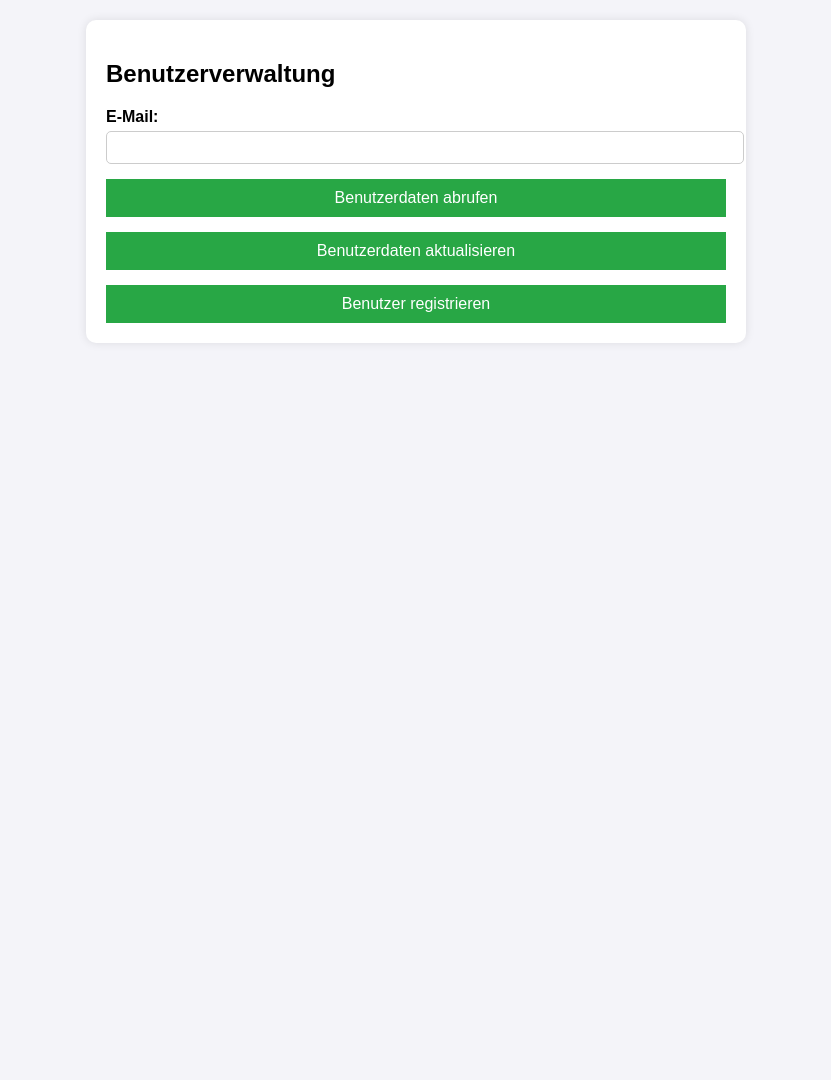
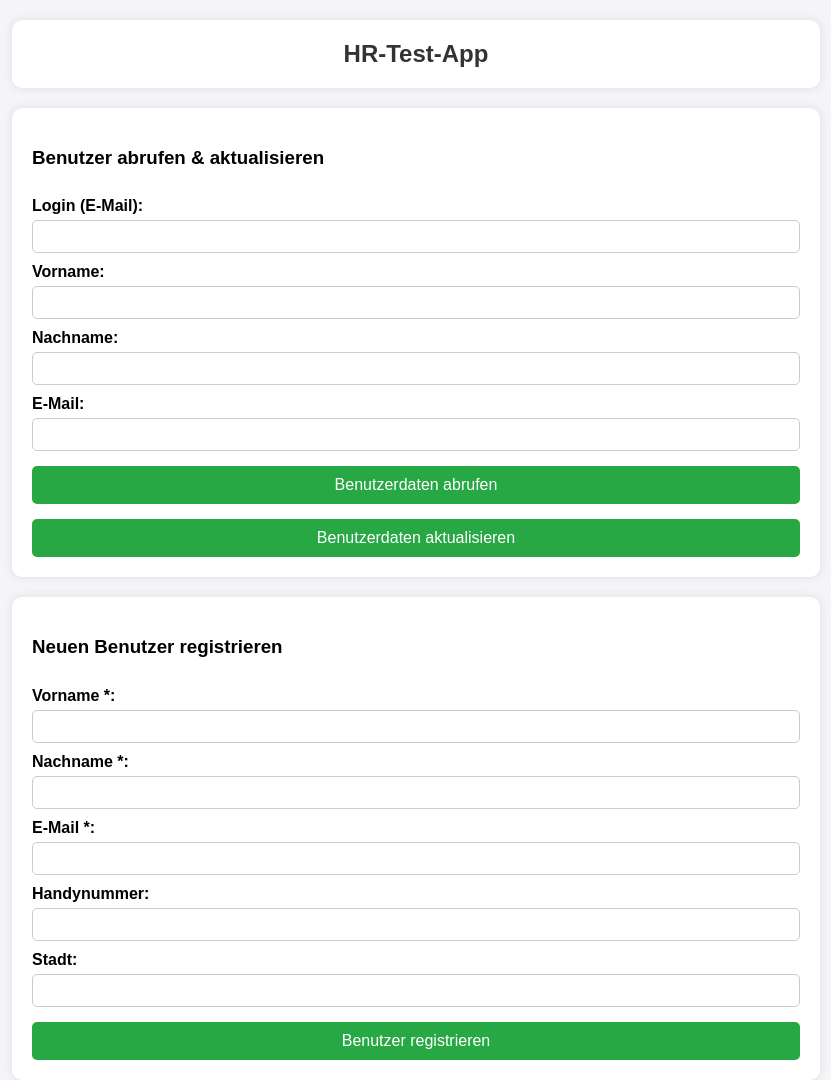
Before and after one commit to sasaf001/RB, a plain HTML site: page src/index.html in a window 1280 px wide. Shown: the whole page, without its empty margins (224-1055 px from the left). Before the commit the page ends 800 px from the top, so only its background shows below. Drawn offline with Linux system fonts and the light colour scheme.

Commit message:
Update index.html

```diff
--- a/src/index.html
+++ b/src/index.html
@@ -3,7 +3,7 @@
 <head>
     <meta charset="UTF-8">
     <meta name="viewport" content="width=device-width, initial-scale=1.0">
-    <title>Benutzerverwaltung</title>
+    <title>HR-Test-App</title>
     <style>
         body {
             font-family: Arial, sans-serif;
@@ -12,28 +12,49 @@
             flex-direction: column;
             align-items: center;
             margin: 0;
+            padding: 0;
+        }
+        .header {
+            display: flex;
+            justify-content: space-between;
+            align-items: center;
+            width: 60%;
+            background: white;
             padding: 20px;
+            border-radius: 10px;
+            box-shadow: 0 0 10px rgba(0, 0, 0, 0.1);
+            margin-top: 20px;
+        }
+        h2 {
+            flex-grow: 1;
+            text-align: center;
+            color: #333;
+            font-size: 24px;
+            margin: 0;
         }
         .container {
             background: white;
             padding: 20px;
             border-radius: 10px;
             box-shadow: 0 0 10px rgba(0, 0, 0, 0.1);
-            width: 50%;
+            width: 60%;
+            margin-top: 20px;
+        }
+        form {
+            display: flex;
+            flex-direction: column;
         }
         label {
+            margin-top: 10px;
             font-weight: bold;
-            display: block;
-            margin-top: 10px;
         }
         input {
-            width: 100%;
             padding: 8px;
             margin-top: 5px;
             border: 1px solid #ccc;
             border-radius: 5px;
         }
-        button {
+        input[type="button"] {
             margin-top: 15px;
             background-color: #28a745;
             color: white;
@@ -41,51 +62,156 @@
             border: none;
             padding: 10px;
             font-size: 16px;
-            width: 100%;
         }
-        button:hover {
+        input[type="button"]:hover {
             background-color: #218838;
         }
     </style>
 </head>
 <body>
+    <!-- Header -->
+    <div class="header">
+        <h2>HR-Test-App</h2>
+    </div>
+
+    <!-- Benutzer Login und Aktualisierung -->
     <div class="container">
-        <h2>Benutzerverwaltung</h2>
-        <label for="email">E-Mail:</label>
-        <input type="email" id="email" required>
-        <button onclick="fetchUserData()">Benutzerdaten abrufen</button>
-        <button onclick="updateUserData()">Benutzerdaten aktualisieren</button>
-        <button onclick="createUser()">Benutzer registrieren</button>
+        <h3>Benutzer abrufen & aktualisieren</h3>
+        <form id="userForm">
+            <label for="login">Login (E-Mail):</label>
+            <input type="email" id="login" name="login" required>
+
+            <label for="firstName">Vorname:</label>
+            <input type="text" id="firstName" name="firstName">
+
+            <label for="lastName">Nachname:</label>
+            <input type="text" id="lastName" name="lastName">
+
+            <label for="email">E-Mail:</label>
+            <input type="email" id="email" name="email">
+
+            <input type="button" value="Benutzerdaten abrufen" onclick="fetchUserData()">
+            <input type="button" value="Benutzerdaten aktualisieren" onclick="updateUserData()">
+        </form>
+    </div>
+
+    <!-- Benutzerregistrierung -->
+    <div class="container">
+        <h3>Neuen Benutzer registrieren</h3>
+        <form id="registerForm">
+            <label for="regFirstName">Vorname *:</label>
+            <input type="text" id="regFirstName" name="regFirstName" required>
+
+            <label for="regLastName">Nachname *:</label>
+            <input type="text" id="regLastName" name="regLastName" required>
+
+            <label for="regEmail">E-Mail *:</label>
+            <input type="email" id="regEmail" name="regEmail" required>
+
+            <label for="regMobilePhone">Handynummer:</label>
+            <input type="tel" id="regMobilePhone" name="regMobilePhone">
+
+            <label for="regCity">Stadt:</label>
+            <input type="text" id="regCity" name="regCity">
+
+            <input type="button" value="Benutzer registrieren" onclick="createUser()">
+        </form>
     </div>
 
     <script>
         async function fetchUserData() {
-            const email = document.getElementById('email').value;
-            if (!email) {
-                alert("Bitte geben Sie eine E-Mail ein.");
+            const login = document.getElementById('login').value.trim();
+            if (!login) {
+                alert("Bitte geben Sie eine Login-E-Mail-Adresse ein.");
                 return;
             }
 
             try {
-                const response = await fetch(`https://example.com/api/users/${email}`);
+                const response = await fetch(`https://demo-green-puma-81717.okta.com/api/v1/users/${login}`, {
+                    method: 'GET',
+                    headers: {
+                        'Authorization': 'SSWS YOUR_API_KEY',
+                        'Content-Type': 'application/json'
+                    }
+                });
+
                 if (response.ok) {
-                    const data = await response.json();
-                    alert("Benutzerdaten: " + JSON.stringify(data));
+                    const userData = await response.json();
+                    document.getElementById('firstName').value = userData.profile.firstName || "";
+                    document.getElementById('lastName').value = userData.profile.lastName || "";
+                    document.getElementById('email').value = userData.profile.email || "";
                 } else {
-                    alert("Fehler beim Abrufen der Benutzerdaten");
+                    alert("Fehler beim Abrufen der Benutzerdaten.");
                 }
             } catch (error) {
-                console.error(error);
-                alert("Verbindungsfehler");
+                alert("Verbindungsproblem.");
             }
         }
 
         async function updateUserData() {
-            alert("Benutzerdaten aktualisieren: Noch nicht implementiert");
+            const login = document.getElementById('login').value.trim();
+            if (!login) {
+                alert("Bitte geben Sie eine Login-E-Mail-Adresse ein.");
+                return;
+            }
+
+            const updatedData = {
+                profile: {
+                    firstName: document.getElementById('firstName').value.trim(),
+                    lastName: document.getElementById('lastName').value.trim(),
+                    email: document.getElementById('email').value.trim()
+                }
+            };
+
+            try {
+                const response = await fetch(`https://demo-green-puma-81717.okta.com/api/v1/users/${login}`, {
+                    method: 'POST',
+                    headers: {
+                        'Authorization': 'SSWS YOUR_API_KEY',
+                        'Content-Type': 'application/json'
+                    },
+                    body: JSON.stringify(updatedData)
+                });
+
+                if (response.ok) {
+                    alert("Benutzerdaten erfolgreich aktualisiert.");
+                } else {
+                    alert("Fehler beim Aktualisieren der Benutzerdaten.");
+                }
+            } catch (error) {
+                alert("Verbindungsproblem.");
+            }
         }
 
         async function createUser() {
-            alert("Benutzerregistrierung: Noch nicht implementiert");
+            const userData = {
+                profile: {
+                    firstName: document.getElementById('regFirstName').value.trim(),
+                    lastName: document.getElementById('regLastName').value.trim(),
+                    email: document.getElementById('regEmail').value.trim(),
+                    mobilePhone: document.getElementById('regMobilePhone').value.trim(),
+                    city: document.getElementById('regCity').value.trim()
+                }
+            };
+
+            try {
+                const response = await fetch('https://demo-green-puma-81717.okta.com/api/v1/users?activate=true', {
+                    method: 'POST',
+                    headers: {
+                        'Authorization': 'SSWS YOUR_API_KEY',
+                        'Content-Type': 'application/json'
+                    },
+                    body: JSON.stringify(userData)
+                });
+
+                if (response.ok) {
+                    alert("Benutzer erfolgreich erstellt!");
+                } else {
+                    alert("Fehler beim Erstellen des Benutzers.");
+                }
+            } catch (error) {
+                alert("Verbindungsproblem.");
+            }
         }
     </script>
 </body>
```
